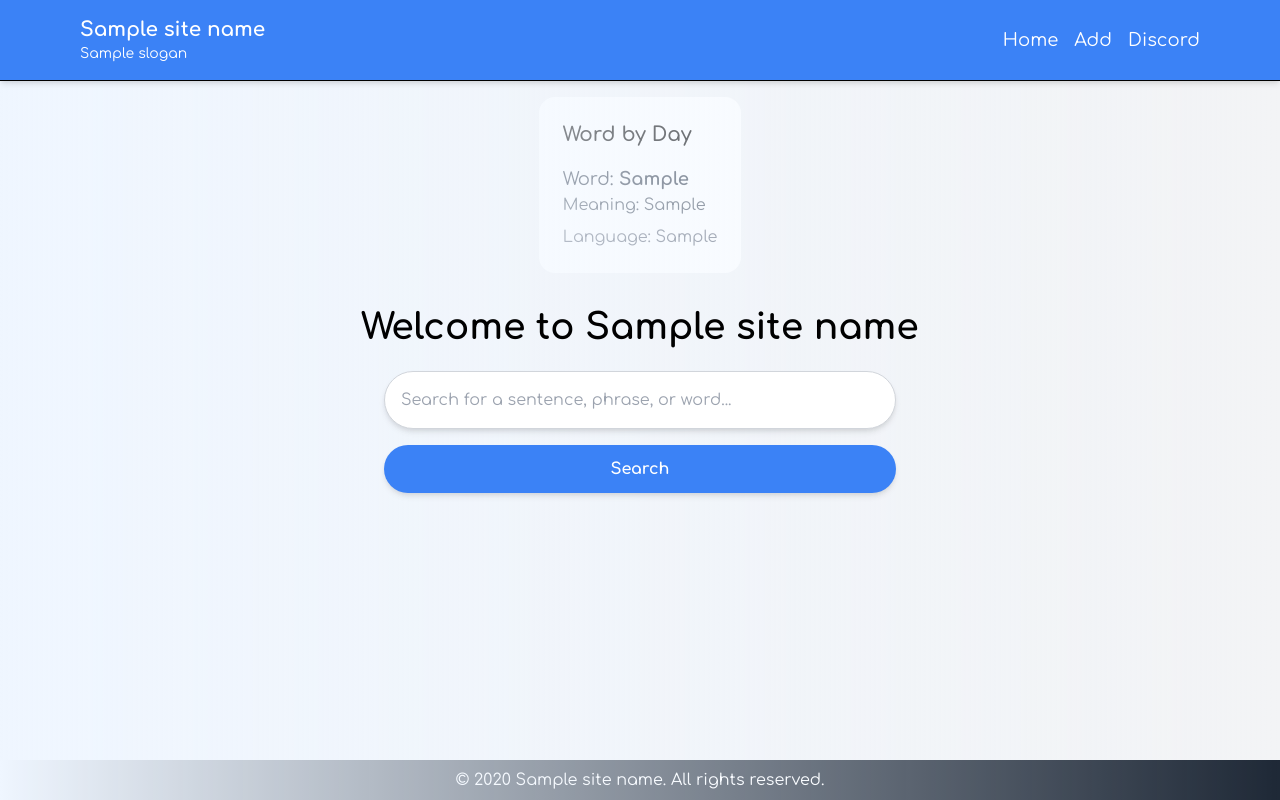
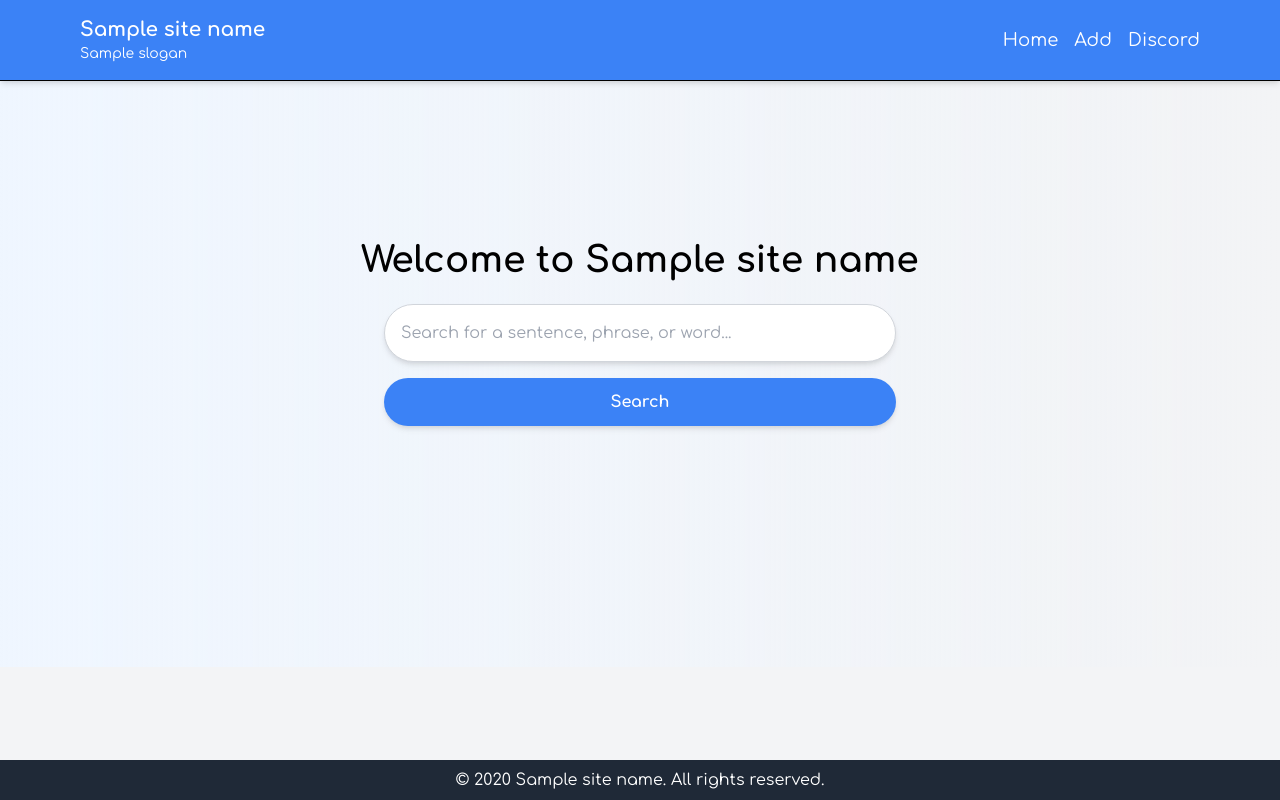
Before and after one commit to willi-felix/flora, a Flask app: template templates/home.html in a window 1280 px wide. Run offline with Flask 3, Linux system fonts and the light colour scheme; the template is opened without the code that fills it: most values are stand-ins (such as "Sample title", 1, 10 or a date in 2020).

Commit message:
Update home.html

```diff
--- a/templates/home.html
+++ b/templates/home.html
@@ -1,7 +1,7 @@
 {% extends 'base.html' %}
 
 {% block content %}
-<div class="flex flex-col justify-center items-center h-screen overflow-hidden bg-gradient-to-r from-blue-50 to-teal-50 fixed top-0 left-0 right-0">
+<div class="flex flex-col justify-center items-center h-5/6 overflow-hidden bg-gradient-to-r from-blue-50 to-teal-50 fixed top-0 left-0 right-0">
     <h2 class="text-4xl font-bold text-teal-600 mb-6">Welcome to {{ site_name }}</h2>
     <form action="/search" method="get" class="w-full max-w-lg">
         <input
@@ -17,15 +17,4 @@
         </button>
     </form>
 </div>
-
-<div class="mt-70 p-6 bg-white rounded-2xl w-full max-w-lg text-left mx-auto mb-16">
-    <h3 class="text-xl font-semibold text-teal-600 mb-4">Word by Day</h3>
-    {% if word_of_the_day %}
-        <p class="text-gray-700 text-lg">Word: <span class="font-bold">{{ word_of_the_day[1] }}</span></p>
-        <p class="text-gray-600">Meaning: {{ word_of_the_day[3] }}</p>
-        <p class="text-gray-500 mt-2">Language: {{ word_of_the_day[2] }}</p>
-    {% else %}
-        <p class="text-gray-600">No word available for today!</p>
-    {% endif %}
-</div>
 {% endblock %}
```
